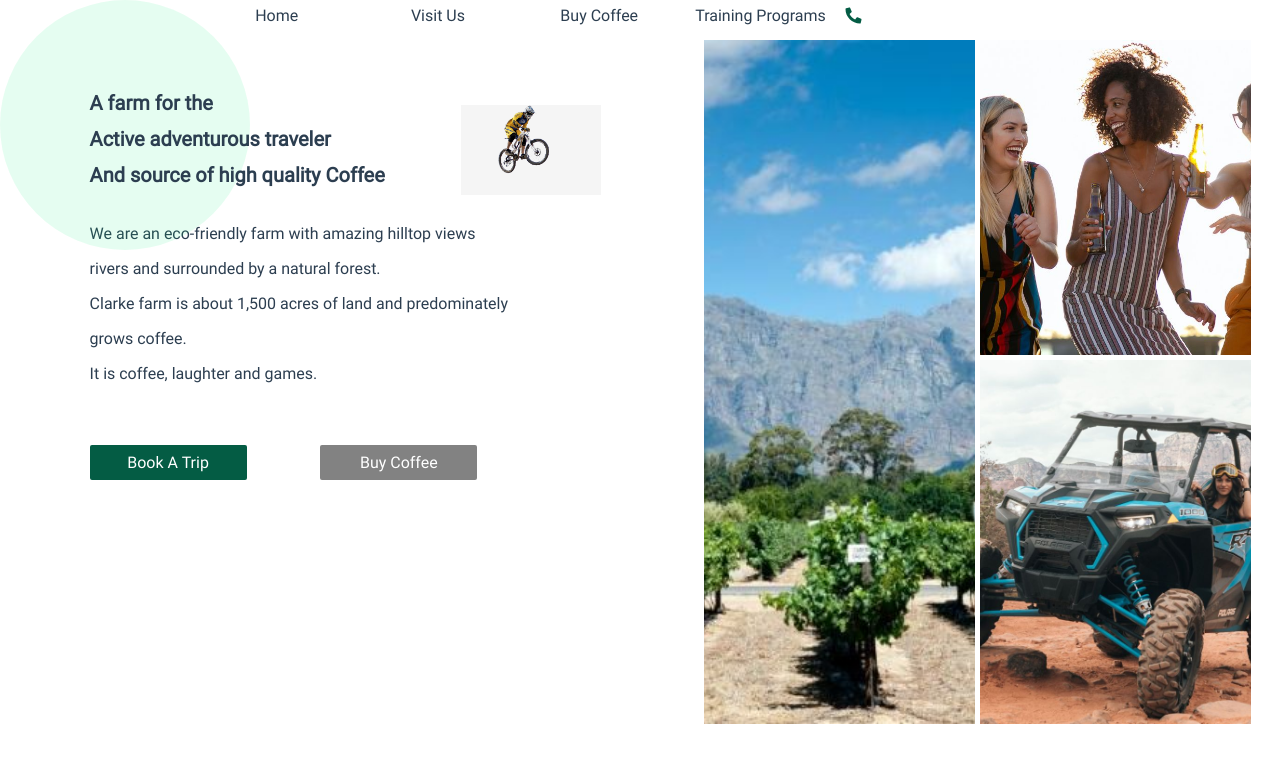
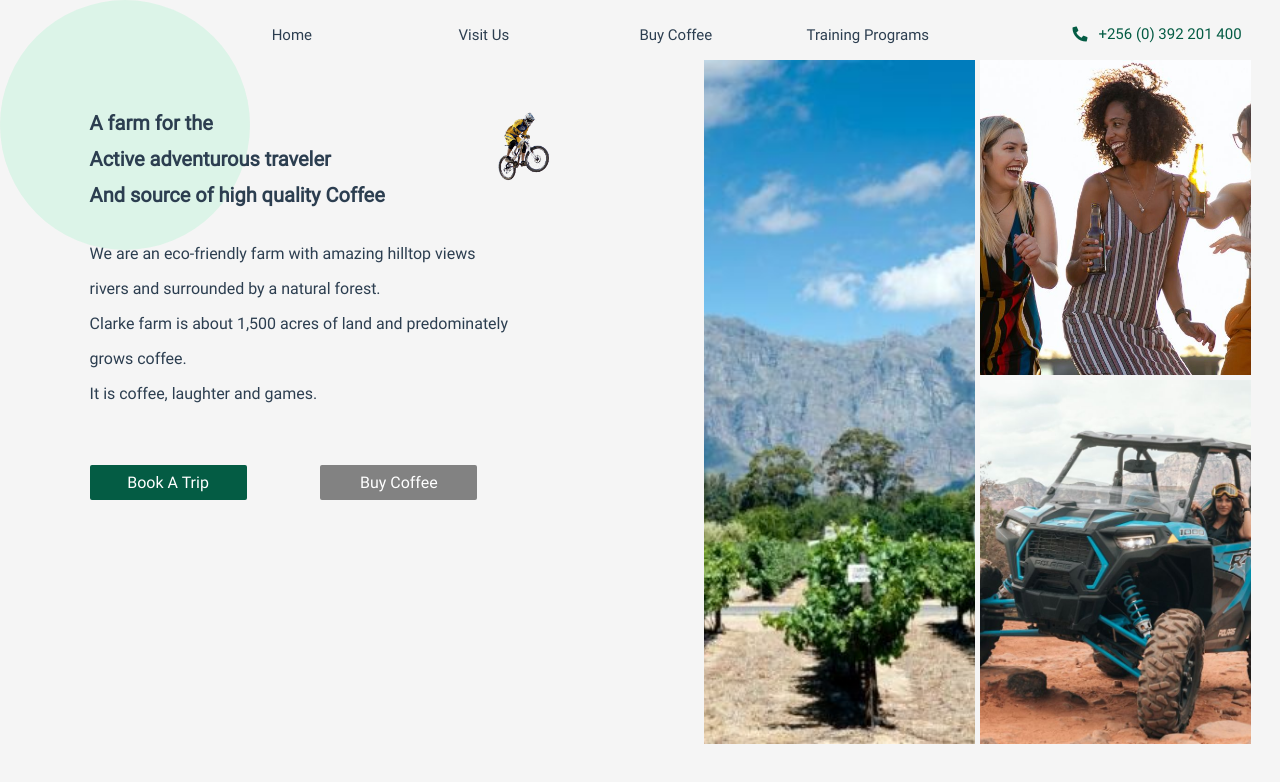
Before and after one commit to Jacob-Nuwamanya77/clarke-farm, a Vue app: page / in a window 1280 px wide. Shown: the top 782 px of the page. Built offline with nearby package versions, Linux system fonts and the light colour scheme.

Commit message:
responsiveness to header section

```diff
--- a/src/App.vue
+++ b/src/App.vue
@@ -1,16 +1,21 @@
 <template>
-  <div class="container">
+  <div class="page-container">
+    <div class="header">
       <div class="nav-container">
         <ul>
           <li><router-link to="/">Home</router-link></li>
           <li><a href="">Visit Us</a></li>
           <li><a href="">Buy Coffee</a></li>
           <li><a href="">Training Programs</a></li>
-      <li>
+        </ul>
+        <div class="contact">
           <span class="phone-icon"><fa icon="phone"/></span>
           <span id="telephone">&nbsp;&nbsp;&nbsp;+256 (0) 392 201 400</span>
-      </li>
-    </ul>
+        </div>
+      </div>
+      <span class="hamburger-menu">
+        <fa icon="bars"/>
+      </span>
   </div>
   <router-view />
   </div>
@@ -62,15 +67,22 @@ body {
   position:relative;
 }
 .nav-container{
-  width: 70vw;
+  width: 60vw;
   display: flex;
   flex-direction: row;
+  font-size:15px;
   height:30px;
-  margin: 0px auto;
+  margin-left: 15%;
 }
 @media screen and (max-width:1280px){
   .page-container{
     width:100vw;
+  }
+}
+@media screen and (max-width:880px){
+  .nav-container{
+    width:70vw;
+    margin-left: 5%;
   }
 }
 .hamburger-menu{
@@ -94,7 +106,7 @@ body {
 .nav-container ul{
   display:flex;
   flex-direction: row;
-  width:90%;
+  width:100%;
   margin:0;
   padding:0;
 }
@@ -107,7 +119,7 @@ body {
   text-decoration: none;
   list-style-type: none;
   height: 30px;
-  width:22%;
+  width:25%;
   margin-left: 1%;
   display: flex;
   align-items: center;
@@ -120,6 +132,13 @@ body {
   text-decoration: none;
   color:inherit;
 }
+.contact{
+  display: flex;
+  flex-direction: row;
+  position:absolute;
+  right:3%;
+  top:15%;
+}
 .phone-icon{
   transform: rotate(90deg);
   color:var(--dark-green)
@@ -128,8 +147,5 @@ body {
   color:var(--dark-green);
   display:flex;
   align-items:center;
-  position:absolute;
-  right:5%;
-  top:20%;
 }
 </style>
```
Lines whose indentation alone changed are shown as unchanged.
